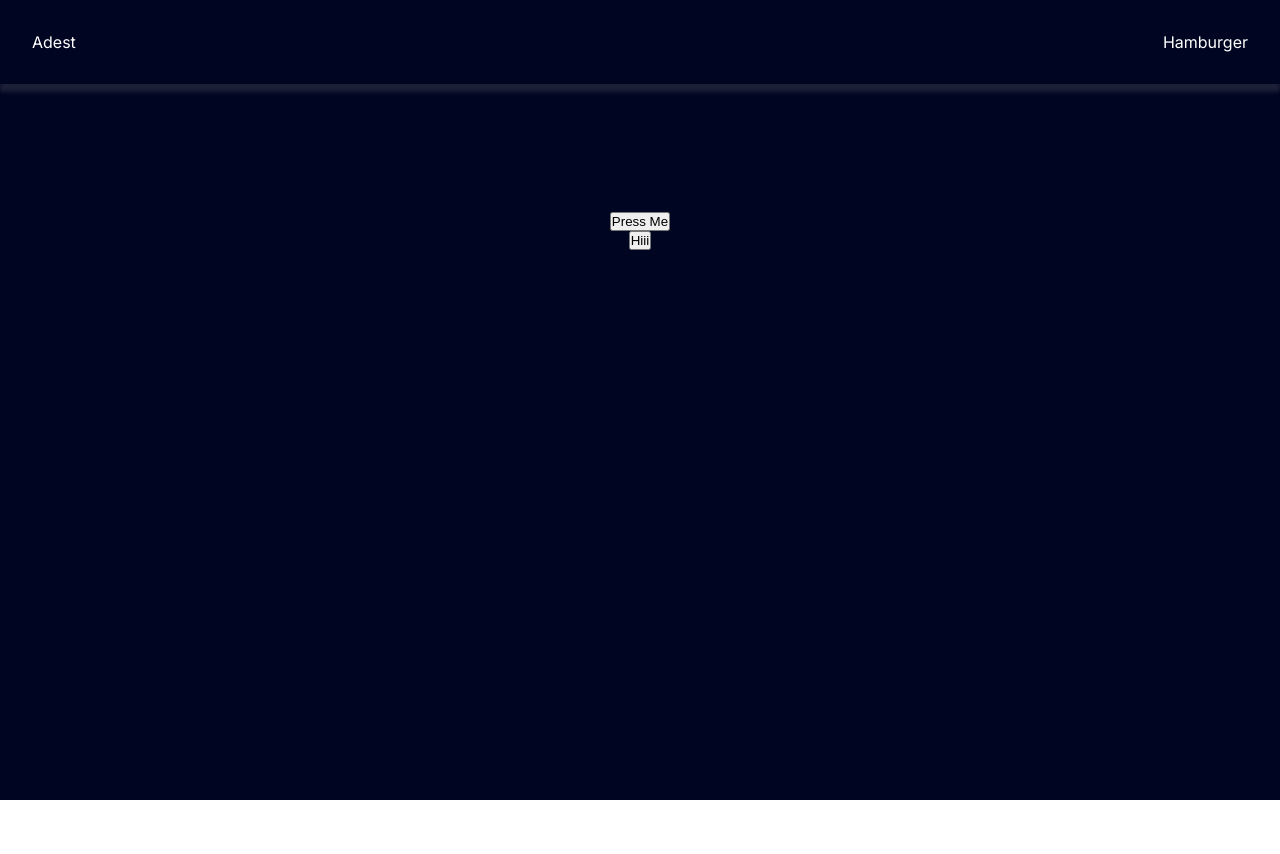
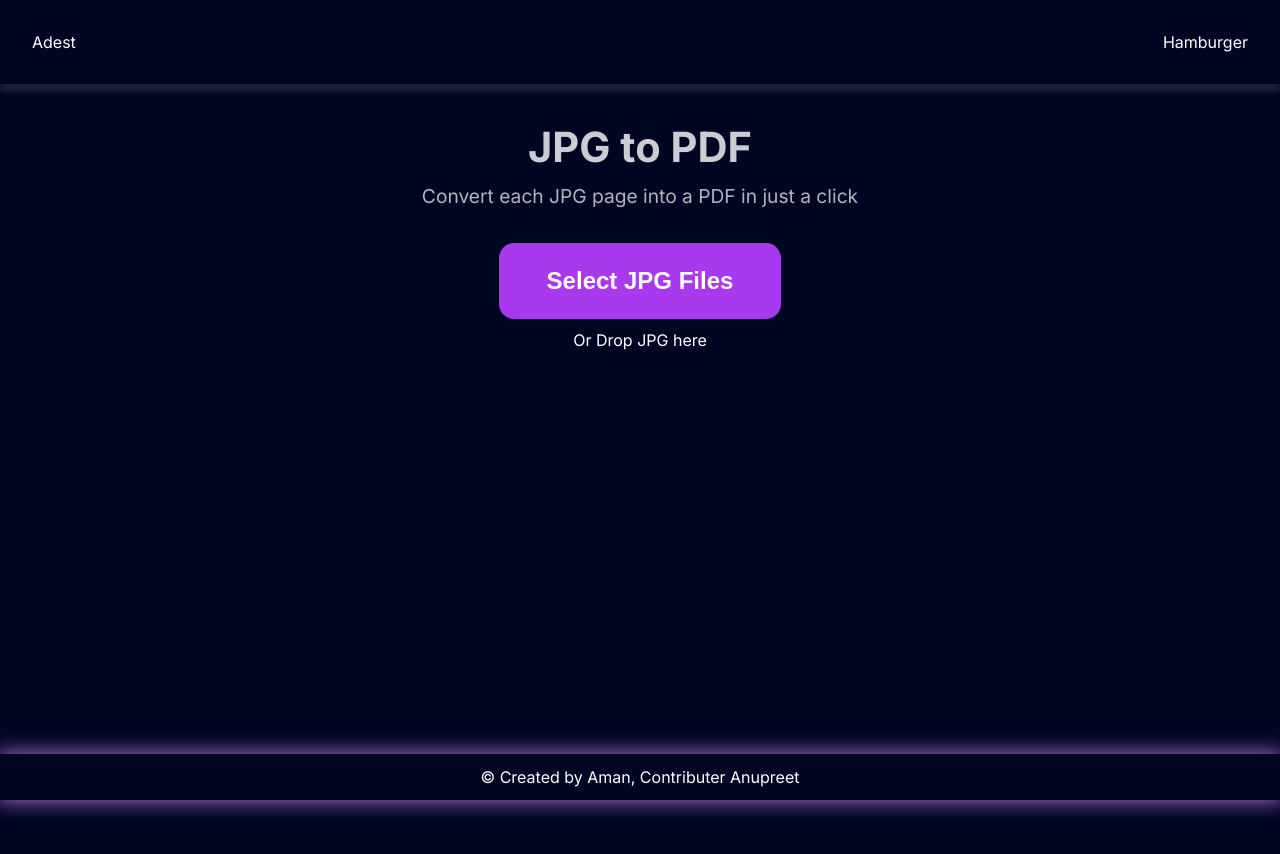
Before and after one commit to AmanApT/adest, a Next.js app: page /convert/jpgtopdf in a window 1280 px wide. Shown: the top 854 px of the page. Before the commit the page ends 800 px from the top, so only its background shows below. Built offline with nearby package versions, Linux system fonts and the light colour scheme.

Commit message:
Styling the convert section

```diff
--- a/app/convert/convert_layout.css
+++ b/app/convert/convert_layout.css
@@ -1,4 +1,6 @@
 .convert-page {
   background-color: var(--primary-bg);
-  height: 100vh;
+  /* height: 100vh; */
+  /* position: relative; */
+  /* padding-bottom: 15%; */
 }
--- a/app/convert/layout.tsx
+++ b/app/convert/layout.tsx
@@ -1,5 +1,6 @@
 import Nav from "@/components/converterpage/Nav";
 import "@/app/convert/convert_layout.css";
+import Footer from "@/components/Footer";
 
 export default function ConvertLayout({
   children,
@@ -10,6 +11,7 @@ export default function ConvertLayout({
     <div className="convert-page">
       <Nav />
       {children}
+      <Footer />
     </div>
   );
 }
--- /dev/null
+++ b/components/Footer.css
@@ -0,0 +1,13 @@
+.footer{
+    position: fixed;
+    bottom: 0;
+    width: 100vw;
+    text-align: center;
+    color:white;
+    padding-top: 1%;
+    padding-bottom:1% ;
+    background-color: #000522;
+    box-shadow: 0px 0px 20px 2px rgba(212,138,247,0.75);
+-webkit-box-shadow: 0px 0px 20px 2px rgba(212,138,247,0.75);
+-moz-box-shadow: 0px 0px 20px 2px rgba(212,138,247,0.75);
+}
--- /dev/null
+++ b/components/Footer.tsx
@@ -0,0 +1,9 @@
+import React from "react";
+import "@/components/Footer.css";
+
+const Footer = () => {
+  return <div className="footer">
+  © Created by Aman, Contributer Anupreet</div>;
+};
+
+export default Footer;
--- a/components/converterpage/Jpgtopdf.css
+++ b/components/converterpage/Jpgtopdf.css
@@ -1,11 +1,12 @@
 .convert-main {
-  /* height: 100vh; */
   color: var(--text-color);
   display: flex;
   flex-direction: column;
-  /* justify-content: center; */
   align-items: center;
-  padding: 10%;
+  padding-top: 3%;
+  height: 100vh;
+  padding-bottom: 5%;
+  gap: 0.7rem;
 
   &.dragging {
     background-color: #333;
@@ -26,21 +27,84 @@
 .file-box {
   display: flex;
   gap: 2rem;
-  /* border: 1px soild green; */
-  background-color: #333;
   padding: 1rem;
   width: 80vw;
-  /* flex-wrap: wrap; */
+  /* height: 150vh; */
+
   overflow-x: scroll;
-  /* align-items: center; */
+
   justify-content: center;
 }
 
+.selected-image-container {
+  display: flex;
+  /* gap:1rem; */
+  justify-content: center;
+  align-items: center;
+  flex-direction: column;
+}
+
 .each-file {
-  width: 200px;
-  height: 300px;
-  background-color: red;
-  color: white;
+  width: 100px;
+  height: 150px;
+  /* margin-bottom: 10%; */
+  background: url("../../assets/jpg.png");
+  background-size: cover;
+  background-position: center;
   cursor: move;
   user-select: none;
 }
+
+.delete-btn{
+  padding: 5px 9px;
+  /* margin-top: 1.5rem; */
+  font-size: 1.1rem;
+  /* font-weight: 600; */
+  border-radius: 5px;
+  background-color: rgb(55, 0, 255);
+  color: var(--text-color);
+  transition: all 0.3s ease;
+  border-style: none;
+}
+
+.jpg-to-pdf-convert-btn {
+  padding: 1.5rem 3rem;
+  margin-top: 1.5rem;
+  font-size: 1.5rem;
+  font-weight: 600;
+  border-radius: 15px;
+  background-color: var(--jasmine-bg);
+  color: var(--text-color);
+  transition: all 0.3s ease;
+  border-style: none;
+}
+.jpg-to-pdf-convert-btn:hover {
+  background-color: var(--text-color);
+  cursor: pointer;
+  color: var(--primary-bg);
+}
+.convert-heading {
+  font-size: 2.6rem;
+  opacity: 0.8;
+}
+.convert-sub-heading {
+  text-align: center;
+  font-size: 1.2rem;
+  opacity: 0.7;
+}
+.convert-button {
+  padding: 1rem 1.5rem;
+  margin-top: 1.5rem;
+  font-size: 1.2rem;
+  font-weight: 500;
+  border-radius: 15px;
+  background-color: var(--jasmine-bg);
+  color: var(--text-color);
+  transition: all 0.3s ease;
+  border-style: none;
+}
+.convert-button:hover {
+  background-color: var(--text-color);
+  cursor: pointer;
+  color: var(--primary-bg);
+}
--- a/components/converterpage/Jpgtopdf.tsx
+++ b/components/converterpage/Jpgtopdf.tsx
@@ -9,8 +9,6 @@ const Jpgtopdf = () => {
   const [selectedFiles, setSelectedFiles] = useState<File[]>([]);
   const [isDragging, setIsDragging] = useState(false);
   const [draggedIndex, setDraggedIndex] = useState<number | null>(null);
-
-  const { title } = useParams();
 
   const handleClick = () => {
     const fileInput = document.getElementById("fileInput") as HTMLInputElement;
@@ -48,9 +46,6 @@ const Jpgtopdf = () => {
 
     const files = event.dataTransfer.files;
     console.log(files);
-
-
-
 
     if (files && files.length > 0) {
       // Update selectedFiles with the new files
@@ -104,7 +99,6 @@ const Jpgtopdf = () => {
       // Wait for all Image objects to load
       const images = await Promise.all(imgLoadPromises);
       console.log(images);
-
 
       // Iterate through selected files and add each image to the PDF
       for (let i = 0; i < images.length; i++) {
@@ -171,7 +165,10 @@ const Jpgtopdf = () => {
       onDragOver={handleDrag}
       onDrop={handleDrop}
     >
-      <h1>{title}</h1>
+      <h1 className="convert-heading">JPG to PDF</h1>
+      <p className="convert-sub-heading">
+        Convert each JPG page into a PDF in just a click
+      </p>
       <input
         type="file"
         id="fileInput"
@@ -179,9 +176,13 @@ const Jpgtopdf = () => {
         onChange={handleFileChange}
         multiple
       />
-      <button className="get-started-btn-hero" onClick={handleClick}>
-        Press Me
+      {
+        selectedFiles[0] ? <></> : <button className="jpg-to-pdf-convert-btn" onClick={handleClick}>
+        Select JPG Files
       </button>
+      }
+
+      <p>Or Drop JPG here</p>
       {selectedFiles.length > 0 && (
         <div className="file-box">
           {/* <ul>
@@ -191,6 +192,7 @@ const Jpgtopdf = () => {
           </ul> */}
           {selectedFiles.map((file, index) => (
             <>
+              <div className="selected-image-container">
                 <div
                   key={index}
                   className="each-file"
@@ -199,8 +201,9 @@ const Jpgtopdf = () => {
                   onDragOver={(e) => handleDragOver(e, index)}
                   onDragEnd={handleDragEnd}
                 >
+                </div>
                 {file.name}
-                <button onClick={() => handleDeleteFile(index)}>Delete</button>
+                <button className="delete-btn" onClick={() => handleDeleteFile(index)}>Delete</button>
               </div>
               {/* <img
                 src={file.imgUrl}
@@ -224,7 +227,13 @@ const Jpgtopdf = () => {
           Add More Files
         </button>
       )}
-      <button onClick={handleConvertClick}>Hiii</button>
+      {selectedFiles[0] ? (
+        <button className="convert-button" onClick={handleConvertClick}>
+          Convert
+        </button>
+      ) : (
+        <></>
+      )}
     </div>
   );
 };
```
Also changed, not shown: assets/jpg.png (added). Lines whose indentation alone changed are shown as unchanged.
